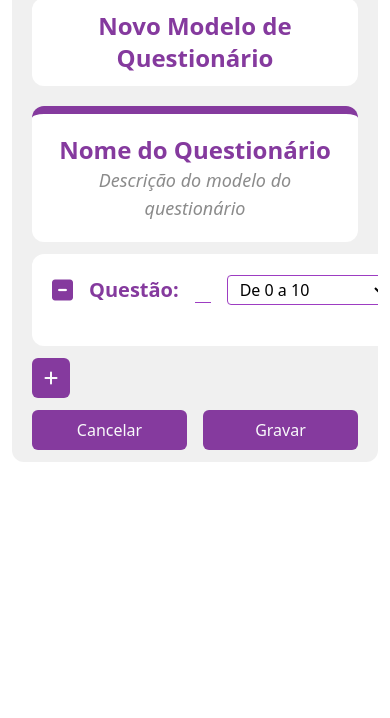
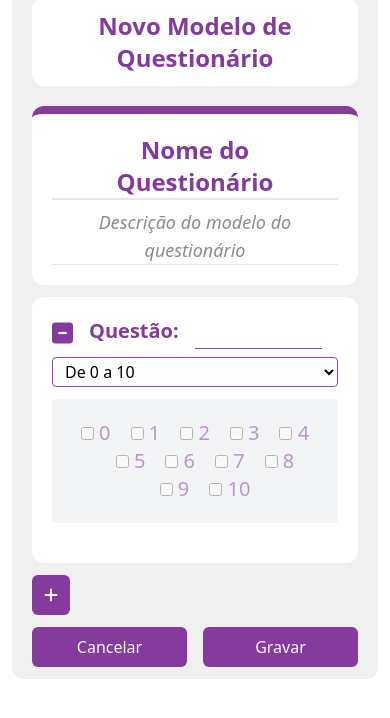
Before and after one commit to dniid/SQHG, a plain HTML site: page sqhg/core/templates/components/criar_questionario.html in a window 390 px wide. Shown: the part 98-816 px from the top of the page. Drawn offline with nearby package versions, Linux system fonts and the light colour scheme.

Commit message:
refactor: tela refatorada com novas funções

```diff
--- a/sqhg/core/templates/components/criar_questionario.html
+++ b/sqhg/core/templates/components/criar_questionario.html
@@ -240,17 +240,17 @@
                     </div>
 
                     <div id="surveyForm" class="w-full md:w-2/3 h-full flex flex-col">
-                        <div class="w-full flex flex-col p-5 rounded-xl bg-white text-2xl text-[var(--vivid-violet)] border-t-8 border-[var(--vivid-violet)] mb-3">
+                        <div class="w-full flex flex-col p-5 rounded-xl bg-white text-2xl text-[var(--vivid-violet)] border-t-8 border-[var(--vivid-violet)] mb-3 space-y-2 h-fit">
                             <div class="w-full flex items-center">
-                                <div class="w-full text-center">
-                                    <h1 id="surveyName" class="font-bold cursor-pointer" tabindex="0">Nome do Questionário</h1>
-                                    <input id="surveyNameInput" class="w-full font-bold text-center hidden border border-[var(--flushed-violet)] rounded" type="text" autocomplete="off">
+                                <div class="w-full text-center flex justify-center">
+                                    <span id="surveyName" class="font-bold cursor-pointer border-b-2 w-full break-normal px-5" tabindex="0">Nome do Questionário</span>
+                                    <input id="surveyNameInput" class="font-bold text-center hidden border-b-2 focus:outline-0 px-5 w-full" type="text" autocomplete="off">
                                 </div>
                             </div>
                             <div class="w-full flex items-center italic text-lg text-[var(--flash-grey)]">
-                                <div class="w-full text-center">
-                                    <h1 id="surveyDescription" class="cursor-pointer" tabindex="0">Descrição do modelo do questionário</h1>
-                                    <input id="surveyDescriptionInput" class="w-full text-center italic hidden border border-[var(--flushed-violet)] rounded" type="text" autocomplete="off">
+                                <div class="w-full text-center flex justify-center">
+                                    <div id="surveyDescription" class="cursor-pointer border-b w-full px-5 break-normal" tabindex="0">Descrição do modelo do questionário</div>
+                                    <input id="surveyDescriptionInput" class="text-center italic hidden border-b focus:outline-0 px-5 w-full h-fit" type="text" autocomplete="off">
                                 </div>
                             </div>
                         </div>
@@ -259,7 +259,9 @@
                             <div class="question-form-template flex gap-1 w-full mb-3 hidden">
                                 <div class="grow flex flex-col p-5 rounded-xl bg-white text-center text-xl">
                                     <div class="items-center text-xl text-[var(--vivid-violet)] mb-5">
-                                        <div class="w-full text-center flex justify-start items-center">
+                                        <div class="flex flex-col space-y-3">
+                                            <div class="w-full flex flex-col md:flex-row space-y-2 md:space-y-0 text-center flex justify-start items-center">
+                                                <div class="flex w-full">
                                                     <div class="text-2xl font-bold text-[var(--vivid-violet)] mr-4 cursor-pointer btn-remove-question">
                                                         <i class="fa-solid fa-square-minus"></i>
                                                     </div>
@@ -268,12 +270,67 @@
                                                     </label>
                                                     <input class="w-full mx-4 px-2 text-start text-base text-black border-b border-[var(--flushed-violet)] focus:outline-0"
                                                         type="text" autocomplete="off">
-                                            <select class="border rounded border-[var(--flushed-violet)] bg-white text-base text-black px-2 py-0.5 focus:outline-0">
+                                                </div>
+                                                <select class="w-full md:w-fit question-type border rounded border-[var(--flushed-violet)] bg-white text-base text-black px-2 py-0.5 focus:outline-0">
                                                     <option value="likert">De 0 a 10</option>
                                                     <option value="alternative">Alternativas</option>
                                                     <option value="multiple">Múltipla Escolha</option>
                                                     <option value="open">Aberta</option>
                                                 </select>
+                                            </div>
+                                            <div class="question-type-body w-full flex justify-center bg-gray-100 rounded">
+                                                <div class="type likert-type flex justify-center space-x-5 p-5 flex-wrap pointer-events-none opacity-50">
+                                                    <div>
+                                                        <input type="checkbox">
+                                                        <label>0</label>
+                                                    </div>
+                                                    <div>
+                                                        <input type="checkbox">
+                                                        <label>1</label>
+                                                    </div>
+                                                    <div>
+                                                        <input type="checkbox">
+                                                        <label>2</label>
+                                                    </div>
+                                                    <div>
+                                                        <input type="checkbox">
+                                                        <label>3</label>
+                                                    </div>
+                                                    <div>
+                                                        <input type="checkbox">
+                                                        <label>4</label>
+                                                    </div>
+                                                    <div>
+                                                        <input type="checkbox">
+                                                        <label>5</label>
+                                                    </div>
+                                                    <div>
+                                                        <input type="checkbox">
+                                                        <label>6</label>
+                                                    </div>
+                                                    <div>
+                                                        <input type="checkbox">
+                                                        <label>7</label>
+                                                    </div>
+                                                    <div>
+                                                        <input type="checkbox">
+                                                        <label>8</label>
+                                                    </div>
+                                                    <div>
+                                                        <input type="checkbox">
+                                                        <label>9</label>
+                                                    </div>
+                                                    <div>
+                                                        <input type="checkbox">
+                                                        <label>10</label>
+                                                    </div>
+                                                </div>
+                                                <div class="type alternative-type hidden">a</div>
+                                                <div class="type multiple-type hidden">b</div>
+                                                <div class="type open-type hidden flex justify-center w-full items-center p-5 pointer-events-none opacity-50">
+                                                    <textarea class="w-full h-32"></textarea>
+                                                </div>
+                                            </div>
                                         </div>
                                     </div>
                                 </div>
@@ -320,6 +377,26 @@
             removeButton.addEventListener('click', (el) => {
                 removeButton.closest('.question-form').remove();
             });
+
+            let questionType = question.querySelector('.question-type');
+            let questionTypeBody = question.querySelector('.question-type-body');
+            questionType.addEventListener('change', (qt) => {
+                let selectedType = qt.target.value;
+                let divsNotHidden = questionTypeBody.querySelectorAll('.type:not(.hidden)')
+                divsNotHidden.forEach(dnh => {
+                    dnh.classList.add('hidden');
+                });
+
+                if (selectedType == 'likert') {
+                    (questionTypeBody.querySelector('.likert-type')).classList.remove('hidden');
+                } else if (selectedType === 'alternative') {
+                    (questionTypeBody.querySelector('.alternative-type')).classList.remove('hidden');
+                } else if (selectedType === 'multiple') {
+                    (questionTypeBody.querySelector('.multiple-type')).classList.remove('hidden');
+                } else if (selectedType === 'open') {
+                    (questionTypeBody.querySelector('.open-type')).classList.remove('hidden');
+                }
+            });
         };
 
         // Get references to all h1 tags with ids that start with "quest"
@@ -350,150 +427,6 @@
 
         addNewQuestion();
 
-
-
-        // const questBodys = document.querySelectorAll('div[id^="questBody"]');
-        // questBodys.forEach(questBody => {
-        //     const numberBody = questBody.id.slice(9, 11); // Assumes the id is "questBody01"
-        //     // Find the input tag with id "title[01]"
-        //     const bodyDiv = `questBody${numberBody}`;
-        //     const divs = document.querySelectorAll(`#${bodyDiv} > div`);
-        //     let index = 0;
-        //     divs[index].classList.remove("hidden");
-
-        //     const myDiv = document.getElementById(`${bodyDiv}`);
-        //     myDiv.addEventListener("click", function () {
-        //         myDiv.focus();
-        //     });
-
-        //     let touchStartX = null;
-        //     myDiv.addEventListener("touchstart", function (e) {
-        //         if (myDiv !== document.activeElement) {
-
-        //             return;
-        //         }
-        //         touchStartX = e.touches[0].clientX;
-        //     });
-
-        //     myDiv.addEventListener("touchmove", function (e) {
-        //         if (myDiv !== document.activeElement || touchStartX === null) {
-        //             return;
-        //         }
-
-        //         const touchEndX = e.touches[0].clientX;
-        //         const delta = touchEndX - touchStartX;
-
-        //         if (delta > 0) { // Swipe right
-        //             divs[index].classList.add("hidden");
-        //             index--;
-        //             if (index < 0) {
-        //                 index = divs.length - 1;
-        //             }
-        //             divs[index].classList.remove("hidden");
-        //         } else if (delta < 0) { // Swipe left
-        //             divs[index].classList.add("hidden");
-        //             index++;
-        //             if (index >= divs.length) {
-        //                 index = 0;
-        //             }
-        //             divs[index].classList.remove("hidden");
-        //         }
-
-        //         touchStartX = null;
-        //     });
-
-        //     document.addEventListener("keydown", function (e) {
-        //         if (myDiv !== document.activeElement) {
-        //             return;
-        //         }
-
-        //         if (e.keyCode === 37) { // Left arrow
-        //             divs[index].classList.add("hidden");
-        //             index--;
-        //             if (index < 0) {
-        //                 index = divs.length - 1;
-        //             }
-        //             divs[index].classList.remove("hidden");
-        //         } else if (e.keyCode === 39) { // Right arrow
-        //             divs[index].classList.add("hidden");
-        //             index++;
-        //             if (index >= divs.length) {
-        //                 index = 0;
-        //             }
-        //             divs[index].classList.remove("hidden");
-        //         }
-        //     });
-
-        // });
-
-
-
-        // let deleteQuestions = document.querySelectorAll('div[id^="questDelete"]');
-        // // Add a click event listener to each h1 tag
-        // deleteQuestions.forEach(deleteQuestion => {
-        //     deleteQuestion.addEventListener('click', () => {
-        //         // Extract the number from the deleteQuestion tag id
-        //         const number = deleteQuestion.id.slice(12, 14); // Assumes the id is "questDelete[01]"
-
-        //         // Find the input tag with id "mtitle[01]"
-        //         const question = document.querySelector(`#question\\[${number}\\]`);
-
-        //         if (confirm(`Tem certeza que deseja deletar a questão ${number}?`)) {
-        //             question.remove();
-        //         } else {
-
-        //         }
-        //     });
-        // });
-
-        // const addQuestion = document.getElementById('oldId');
-        // addQuestion.addEventListener('click', () => {
-        //     let questionsNumbers = document.querySelectorAll('h1[id^="quest"]');
-        //     let lastQuestion = questionsNumbers[questionsNumbers.length - 1];
-        //     let lastQuestionNumber = lastQuestion.id.slice(6, 8);
-        //     let newQuestionNumber = "0" + (parseInt(lastQuestionNumber) + 1);
-
-        //     const questions = document.getElementById('questions');
-
-        //     questions.innerHTML += `
-        //         <div id="question[${newQuestionNumber}]" class="w-full flex flex-col p-5 rounded-xl bg-white text-center text-xl">
-        //             <span class="w-full flex items-center text-xl text-[var(--vivid-violet)] mb-5">
-        //                 <div class="w-full text-center">
-        //                     <h1 id="quest[${newQuestionNumber}]" class="font-bold cursor-pointer" tabindex="0">Questão ${newQuestionNumber}</h1>
-        //                     <input id="title[${newQuestionNumber}]"
-        //                         class="w-full font-bold text-center hidden border border-[var(--flushed-violet)] rounded"
-        //                         type="text" autocomplete="off">
-        //                 </div>
-        //                 <div id="questDelete[${newQuestionNumber}]" class="w-fit flex items-center text-center text-4xl font-bold text-red-900 px-5 cursor-pointer">
-        //                     <i class="fa-solid fa-square-minus"></i>
-        //                 </div>
-        //             </span>
-        //             <div id="questBody${newQuestionNumber}"
-        //                 class="w-full flex justify-between items-center text-center h-20 px-10" tabindex="0">
-        //                 <span class="text-4xl text-[var(--flushed-violet)]">
-        //                     <i class="fa-solid fa-chevron-left opacity-50"></i>
-        //                 </span>
-        //                 <div class="hidden w-full">
-        //                     De 0 a 10
-        //                 </div>
-        //                 <div class="hidden w-full">
-        //                     Alternativas
-        //                 </div>
-        //                 <div class="hidden w-full">
-        //                     Múltipla Escolha
-        //                 </div>
-        //                 <div class="hidden w-full">
-        //                     Aberta
-        //                 </div>
-        //                 <span class="text-4xl text-[var(--flushed-violet)]">
-        //                     <i class="fa-solid fa-chevron-right opacity-50"></i>
-        //                 </span>
-        //             </div>
-        //         </div>
-
-        //     `;
-        // });
-
     </script>
 </body>
 
```
Lines whose indentation alone changed are shown as unchanged.
